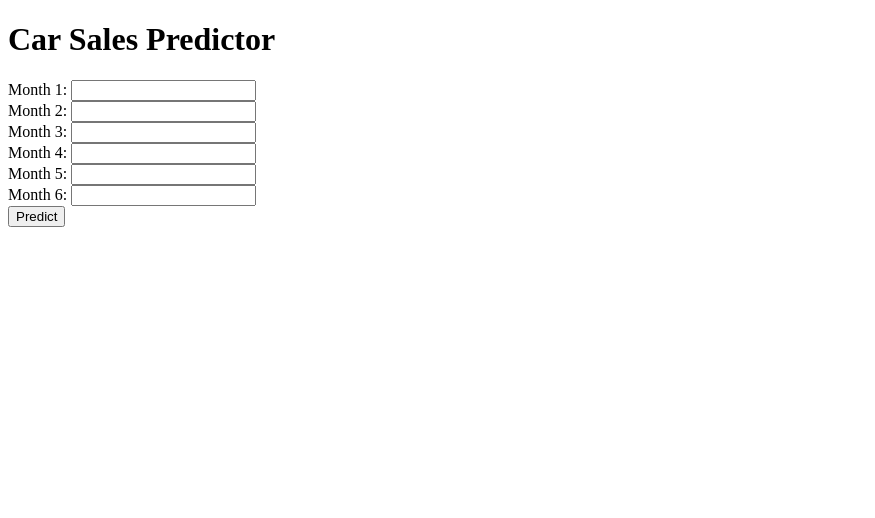
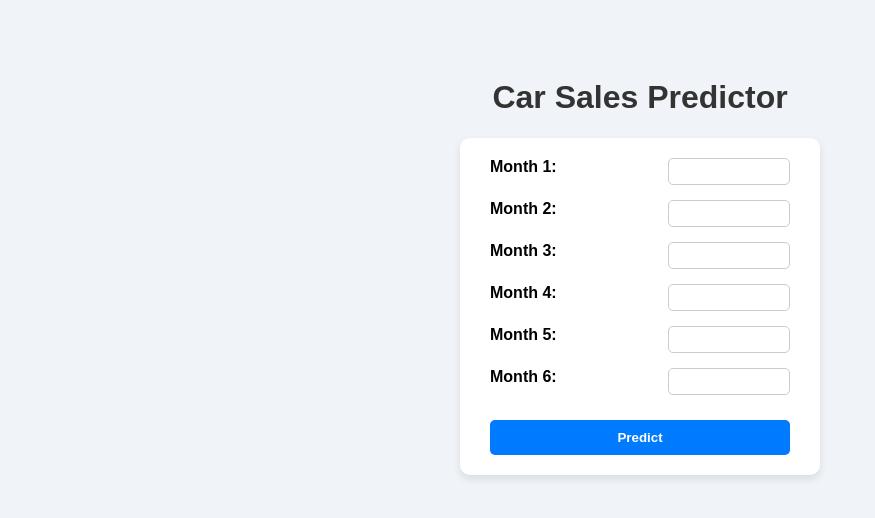
Before and after one commit to zryvonne/car-sales-app, a plain HTML site: page frontend/index.html in a window 1280 px wide. Shown: the whole page, without its empty margins (0-875 px from the left). Drawn offline with Linux system fonts and the light colour scheme.

Commit message:
Update index.html

```diff
--- a/frontend/index.html
+++ b/frontend/index.html
@@ -1,28 +1,91 @@
-<!-- frontend/index.html -->
 <!DOCTYPE html>
 <html lang="en">
 <head>
     <meta charset="UTF-8">
     <title>Car Sales Predictor</title>
+    <style>
+        body {
+            font-family: Arial, sans-serif;
+            background: #f0f4f8;
+            display: flex;
+            flex-direction: column;
+            align-items: center;
+            padding: 50px 20px;
+        }
+
+        h1 {
+            color: #333;
+        }
+
+        form {
+            background: #fff;
+            padding: 20px 30px;
+            border-radius: 10px;
+            box-shadow: 0 4px 8px rgba(0,0,0,0.1);
+            display: flex;
+            flex-direction: column;
+            gap: 15px;
+            width: 300px;
+        }
+
+        label {
+            display: flex;
+            justify-content: space-between;
+            font-weight: bold;
+        }
+
+        input {
+            padding: 5px 10px;
+            border-radius: 5px;
+            border: 1px solid #ccc;
+            width: 100px;
+            text-align: right;
+        }
+
+        button {
+            padding: 10px;
+            border: none;
+            border-radius: 5px;
+            background-color: #007bff;
+            color: white;
+            font-weight: bold;
+            cursor: pointer;
+            margin-top: 10px;
+        }
+
+        button:hover {
+            background-color: #0056b3;
+        }
+
+        #result {
+            margin-top: 20px;
+            font-size: 1.3em;
+            font-weight: bold;
+            color: #007bff;
+        }
+    </style>
 </head>
 <body>
     <h1>Car Sales Predictor</h1>
     <form id="predictForm">
-        <label>Month 1: <input type="number" id="s1" required></label><br>
-        <label>Month 2: <input type="number" id="s2" required></label><br>
-        <label>Month 3: <input type="number" id="s3" required></label><br>
-        <label>Month 4: <input type="number" id="s4" required></label><br>
-        <label>Month 5: <input type="number" id="s5" required></label><br>
-        <label>Month 6: <input type="number" id="s6" required></label><br>
+        <label>Month 1: <input type="number" id="s1" required></label>
+        <label>Month 2: <input type="number" id="s2" required></label>
+        <label>Month 3: <input type="number" id="s3" required></label>
+        <label>Month 4: <input type="number" id="s4" required></label>
+        <label>Month 5: <input type="number" id="s5" required></label>
+        <label>Month 6: <input type="number" id="s6" required></label>
         <button type="submit">Predict</button>
     </form>
 
-    <h2 id="result"></h2>
+    <div id="result"></div>
 
     <script>
         const form = document.getElementById("predictForm");
+        const resultDiv = document.getElementById("result");
+
         form.addEventListener("submit", async (e) => {
             e.preventDefault();
+
             const s1 = document.getElementById("s1").value;
             const s2 = document.getElementById("s2").value;
             const s3 = document.getElementById("s3").value;
@@ -31,9 +94,16 @@
             const s6 = document.getElementById("s6").value;
 
             const query = `?s1=${s1}&s2=${s2}&s3=${s3}&s4=${s4}&s5=${s5}&s6=${s6}`;
-            const response = await fetch(`/predict${query}`);
-            const data = await response.json();
-            document.getElementById("result").innerText = "Predicted Sales: " + data.prediction;
+
+            try {
+                const response = await fetch(window.location.origin + `/predict${query}`);
+                if (!response.ok) throw new Error("Network response was not ok");
+                const data = await response.json();
+                resultDiv.textContent = `Predicted Sales: ${data.prediction.toFixed(2)}`;
+            } catch (error) {
+                resultDiv.textContent = "Error predicting sales. Try again.";
+                console.error(error);
+            }
         });
     </script>
 </body>
```
